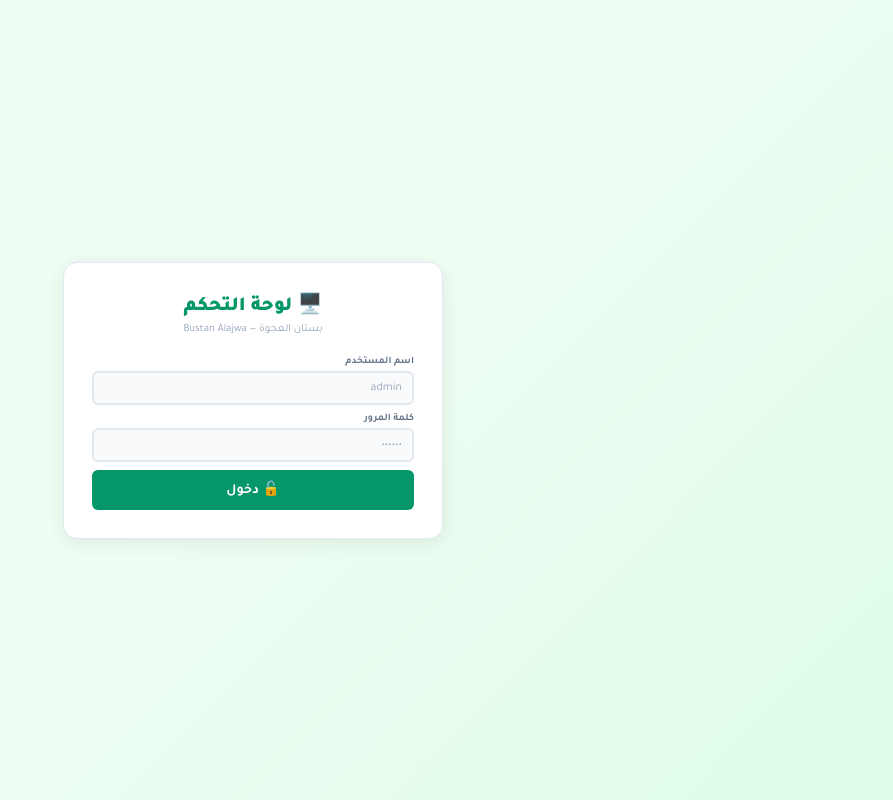
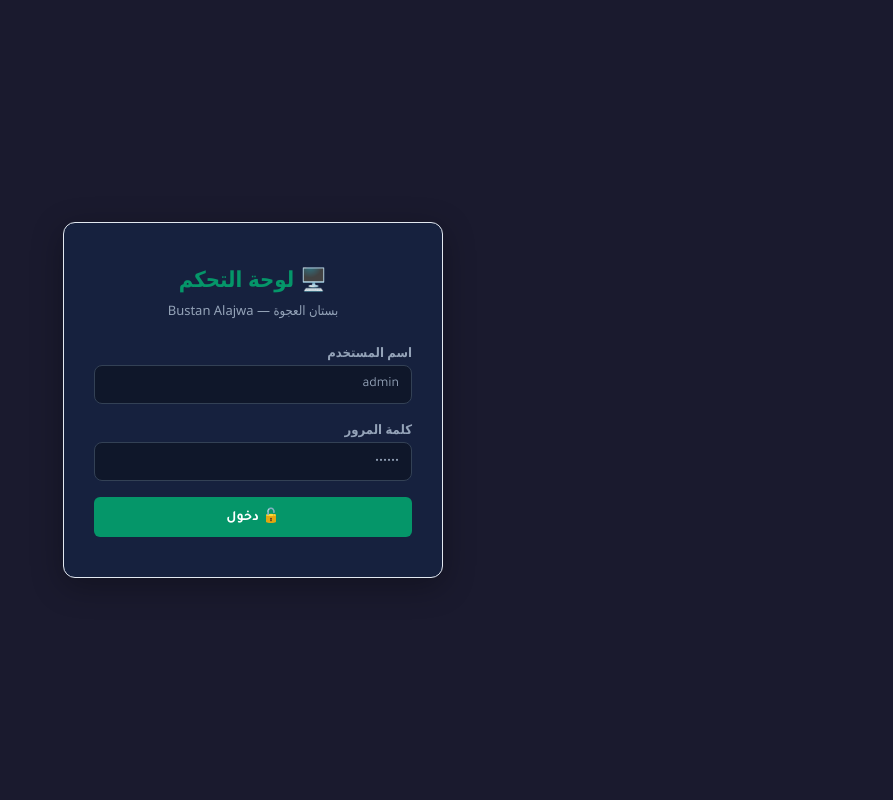
Before and after one commit to abden199/bustan-alajwa, a Flask app: template templates/app.html in a window 1280 px wide. Shown: the whole page, without its empty margins (387-1280 px from the left). Run offline with Flask 3, Linux system fonts and the light colour scheme; the template is opened without the code that fills it, so the values that code supplies are empty; data comes from the database, SQL or seed files in the repository; some libraries are stand-ins or nearby versions.

Commit message:
Update app.html

```diff
--- a/templates/app.html
+++ b/templates/app.html
@@ -129,6 +129,70 @@
 .copy-link span{flex:1;overflow:hidden;text-overflow:ellipsis;white-space:nowrap;color:#94a3b8;direction:ltr;font-family:monospace;font-size:11px}
 .copy-link .cb{background:#f59e0b;color:#fff;border:none;padding:3px 10px;border-radius:4px;font-size:10px;font-weight:700;cursor:pointer;font-family:'Tajawal',sans-serif}
 .copy-link .cb:active{background:#d97706}
+        .login-wrapper {
+    display: flex;
+    align-items: center;
+    justify-content: center;
+    min-height: 100vh;
+    width: 100%;
+    background: #1a1a2e;
+}
+
+.login-card {
+    background: #16213e;
+    padding: 40px 30px;
+    border-radius: 12px;
+    width: 100%;
+    max-width: 380px;
+    box-shadow: 0 8px 32px rgba(0,0,0,0.3);
+    text-align: center;
+    color: #e2e8f0;
+}
+
+.login-card h2 {
+    margin-bottom: 8px;
+    font-size: 22px;
+}
+
+.login-card p {
+    margin-bottom: 24px;
+    color: #94a3b8;
+    font-size: 13px;
+}
+
+.form-label {
+    display: block;
+    text-align: right;
+    margin-bottom: 4px;
+    font-size: 13px;
+    color: #94a3b8;
+}
+
+.form-input {
+    width: 100%;
+    padding: 10px 12px;
+    margin-bottom: 16px;
+    border: 1px solid #334155;
+    border-radius: 8px;
+    background: #0f172a;
+    color: #e2e8f0;
+    font-size: 14px;
+    box-sizing: border-box;
+    text-align: right;
+}
+
+.form-input:focus {
+    outline: none;
+    border-color: #3b82f6;
+}
+
+body {
+    margin: 0;
+    padding: 0;
+    direction: rtl;
+    font-family: 'Segoe UI', Tahoma, sans-serif;
+    background: #1a1a2e;
+}
     </style>
 </head>
 <body>
```
